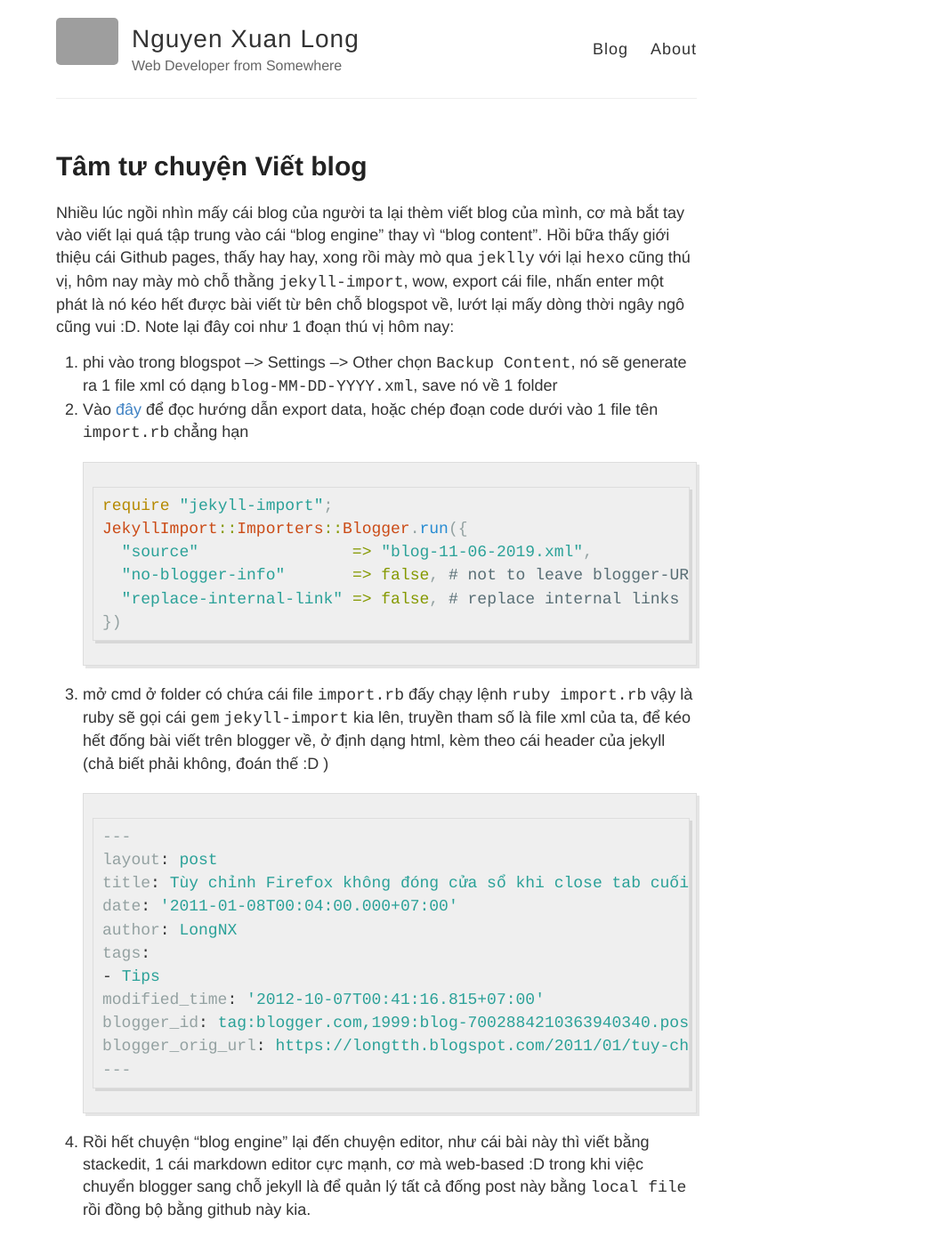
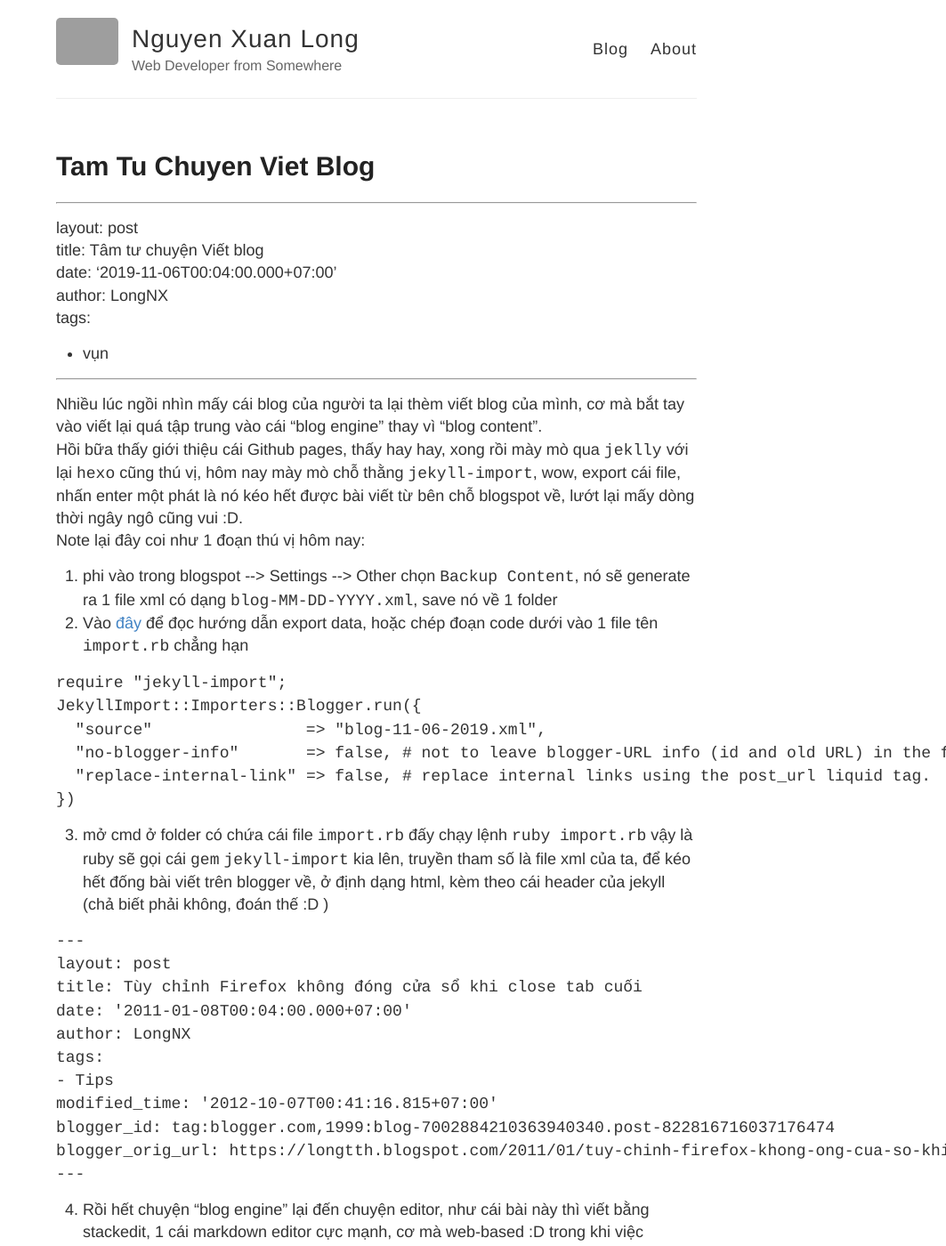
Before and after one commit to long-nguyenxuan/long-nguyenxuan.github.io, a Jekyll site: the page built from _posts/2019-11-06-tam-tu-chuyen-viet-blog.md, in a window 1280 px wide and 1400 px high. Shown: the whole window at 89% size, without its empty margins (217-1280 px from the left). Built offline with Jekyll 4.4.1, drawn with Linux system fonts in a browser that asks for light colours; our own code applies the rules of GitHub Pages for plain Markdown files; comment, search, counter and statistics services are not loaded; some of the changed text lies outside the part shown; grey boxes are pictures that could not be loaded.

Commit message:
_posts/2019-11-06-tam-tu-chuyen-viet-blog.md updated from https://stackedit.io/

````diff
--- a/_posts/2019-11-06-tam-tu-chuyen-viet-blog.md
+++ b/_posts/2019-11-06-tam-tu-chuyen-viet-blog.md
@@ -1,39 +1,50 @@
 ---
-layout: post
-title: Tâm tư chuyện Viết blog
-date: '2019-11-06T00:04:00.000+07:00'
-author: LongNX
-tags:
-- vụn
----
-Nhiều lúc ngồi nhìn mấy cái blog của người ta lại thèm viết blog của mình, cơ mà bắt tay vào viết lại quá tập trung vào cái "blog engine" thay vì "blog content".
-Hồi bữa thấy giới thiệu cái Github pages, thấy hay hay, xong rồi mày mò qua `jeklly` với lại `hexo` cũng thú vị, hôm nay mày mò chỗ thằng `jekyll-import`, wow, export cái file, nhấn enter một phát là nó kéo hết được bài viết từ bên chỗ blogspot về, lướt lại mấy dòng thời ngây ngô cũng vui :D.
-Note lại đây coi như 1 đoạn thú vị hôm nay:
-1. phi vào trong blogspot --> Settings --> Other chọn `Backup Content`, nó sẽ generate ra 1 file xml có dạng `blog-MM-DD-YYYY.xml`, save nó về 1 folder
-2. Vào [đây]([https://import.jekyllrb.com/docs/blogger/](https://import.jekyllrb.com/docs/blogger/)) để đọc hướng dẫn export data, hoặc chép đoạn code dưới vào 1 file tên `import.rb` chẳng hạn
-```ruby
-require "jekyll-import";
-JekyllImport::Importers::Blogger.run({
-  "source"                => "blog-11-06-2019.xml",
-  "no-blogger-info"       => false, # not to leave blogger-URL info (id and old URL) in the front matter
-  "replace-internal-link" => false, # replace internal links using the post_url liquid tag.
-})
-```
-3. mở cmd ở folder có chứa cái file `import.rb` đấy chạy lệnh `ruby import.rb` vậy là ruby sẽ gọi cái `gem` `jekyll-import` kia lên, truyền tham số là file xml của ta, để kéo hết đống bài viết trên blogger về, ở định dạng html, kèm theo cái header của jekyll (chả biết phải không, đoán thế :D )
-```yaml
----
-layout: post
-title: Tùy chỉnh Firefox không đóng cửa sổ khi close tab cuối
-date: '2011-01-08T00:04:00.000+07:00'
-author: LongNX
-tags:
-- Tips
-modified_time: '2012-10-07T00:41:16.815+07:00'
-blogger_id: tag:blogger.com,1999:blog-7002884210363940340.post-822816716037176474
-blogger_orig_url: https://longtth.blogspot.com/2011/01/tuy-chinh-firefox-khong-ong-cua-so-khi.html
----
-```
-4. Rồi hết chuyện "blog engine" lại đến chuyện editor, như cái bài này thì viết bằng stackedit, 1 cái markdown editor cực mạnh, cơ mà web-based :D trong khi việc chuyển blogger sang chỗ jekyll là để quản lý tất cả đống post này bằng `local file` rồi đồng bộ bằng github này kia.
 
 
-> Written with [StackEdit](https://stackedit.io/).
+---
+
+<hr>
+<p>layout: post<br>
+title: Tâm tư chuyện Viết blog<br>
+date: ‘2019-11-06T00:04:00.000+07:00’<br>
+author: LongNX<br>
+tags:</p>
+<ul>
+<li>vụn</li>
+</ul>
+<hr>
+<p>Nhiều lúc ngồi nhìn mấy cái blog của người ta lại thèm viết blog của mình, cơ mà bắt tay vào viết lại quá tập trung vào cái “blog engine” thay vì “blog content”.<br>
+Hồi bữa thấy giới thiệu cái Github pages, thấy hay hay, xong rồi mày mò qua <code>jeklly</code> với lại <code>hexo</code> cũng thú vị, hôm nay mày mò chỗ thằng <code>jekyll-import</code>, wow, export cái file, nhấn enter một phát là nó kéo hết được bài viết từ bên chỗ blogspot về, lướt lại mấy dòng thời ngây ngô cũng vui :D.<br>
+Note lại đây coi như 1 đoạn thú vị hôm nay:</p>
+<ol>
+<li>phi vào trong blogspot --&gt; Settings --&gt; Other chọn <code>Backup Content</code>, nó sẽ generate ra 1 file xml có dạng <code>blog-MM-DD-YYYY.xml</code>, save nó về 1 folder</li>
+<li>Vào <a href="%5Bhttps://import.jekyllrb.com/docs/blogger/%5D(https://import.jekyllrb.com/docs/blogger/)">đây</a> để đọc hướng dẫn export data, hoặc chép đoạn code dưới vào 1 file tên <code>import.rb</code> chẳng hạn</li>
+</ol>
+<pre class=" language-ruby"><code class="prism  language-ruby"><span class="token keyword">require</span> <span class="token string">"jekyll-import"</span><span class="token punctuation">;</span>
+<span class="token constant">JekyllImport</span><span class="token punctuation">:</span><span class="token symbol">:Importers</span><span class="token punctuation">:</span><span class="token symbol">:Blogger</span><span class="token punctuation">.</span><span class="token function">run</span><span class="token punctuation">(</span><span class="token punctuation">{</span>
+  <span class="token string">"source"</span>                <span class="token operator">=</span><span class="token operator">&gt;</span> <span class="token string">"blog-11-06-2019.xml"</span><span class="token punctuation">,</span>
+  <span class="token string">"no-blogger-info"</span>       <span class="token operator">=</span><span class="token operator">&gt;</span> <span class="token keyword">false</span><span class="token punctuation">,</span> <span class="token comment"># not to leave blogger-URL info (id and old URL) in the front matter</span>
+  <span class="token string">"replace-internal-link"</span> <span class="token operator">=</span><span class="token operator">&gt;</span> <span class="token keyword">false</span><span class="token punctuation">,</span> <span class="token comment"># replace internal links using the post_url liquid tag.</span>
+<span class="token punctuation">}</span><span class="token punctuation">)</span>
+</code></pre>
+<ol start="3">
+<li>mở cmd ở folder có chứa cái file <code>import.rb</code> đấy chạy lệnh <code>ruby import.rb</code> vậy là ruby sẽ gọi cái <code>gem</code> <code>jekyll-import</code> kia lên, truyền tham số là file xml của ta, để kéo hết đống bài viết trên blogger về, ở định dạng html, kèm theo cái header của jekyll (chả biết phải không, đoán thế :D )</li>
+</ol>
+<pre class=" language-yaml"><code class="prism  language-yaml"><span class="token punctuation">---</span>
+<span class="token key atrule">layout</span><span class="token punctuation">:</span> post
+<span class="token key atrule">title</span><span class="token punctuation">:</span> Tùy chỉnh Firefox không đóng cửa sổ khi close tab cuối
+<span class="token key atrule">date</span><span class="token punctuation">:</span> <span class="token string">'2011-01-08T00:04:00.000+07:00'</span>
+<span class="token key atrule">author</span><span class="token punctuation">:</span> LongNX
+<span class="token key atrule">tags</span><span class="token punctuation">:</span>
+<span class="token punctuation">-</span> Tips
+<span class="token key atrule">modified_time</span><span class="token punctuation">:</span> <span class="token string">'2012-10-07T00:41:16.815+07:00'</span>
+<span class="token key atrule">blogger_id</span><span class="token punctuation">:</span> tag<span class="token punctuation">:</span>blogger.com<span class="token punctuation">,</span>1999<span class="token punctuation">:</span>blog<span class="token punctuation">-</span>7002884210363940340.post<span class="token punctuation">-</span><span class="token number">822816716037176474</span>
+<span class="token key atrule">blogger_orig_url</span><span class="token punctuation">:</span> https<span class="token punctuation">:</span>//longtth.blogspot.com/2011/01/tuy<span class="token punctuation">-</span>chinh<span class="token punctuation">-</span>firefox<span class="token punctuation">-</span>khong<span class="token punctuation">-</span>ong<span class="token punctuation">-</span>cua<span class="token punctuation">-</span>so<span class="token punctuation">-</span>khi.html
+<span class="token punctuation">---</span>
+</code></pre>
+<ol start="4">
+<li>Rồi hết chuyện “blog engine” lại đến chuyện editor, như cái bài này thì viết bằng stackedit, 1 cái markdown editor cực mạnh, cơ mà web-based :D trong khi việc chuyển blogger sang chỗ jekyll là để quản lý tất cả đống post này bằng <code>local file</code> rồi đồng bộ bằng github này kia.</li>
+</ol>
+<blockquote>
+<p>Written with <a href="https://stackedit.io/">StackEdit</a>.</p>
+</blockquote>
````
